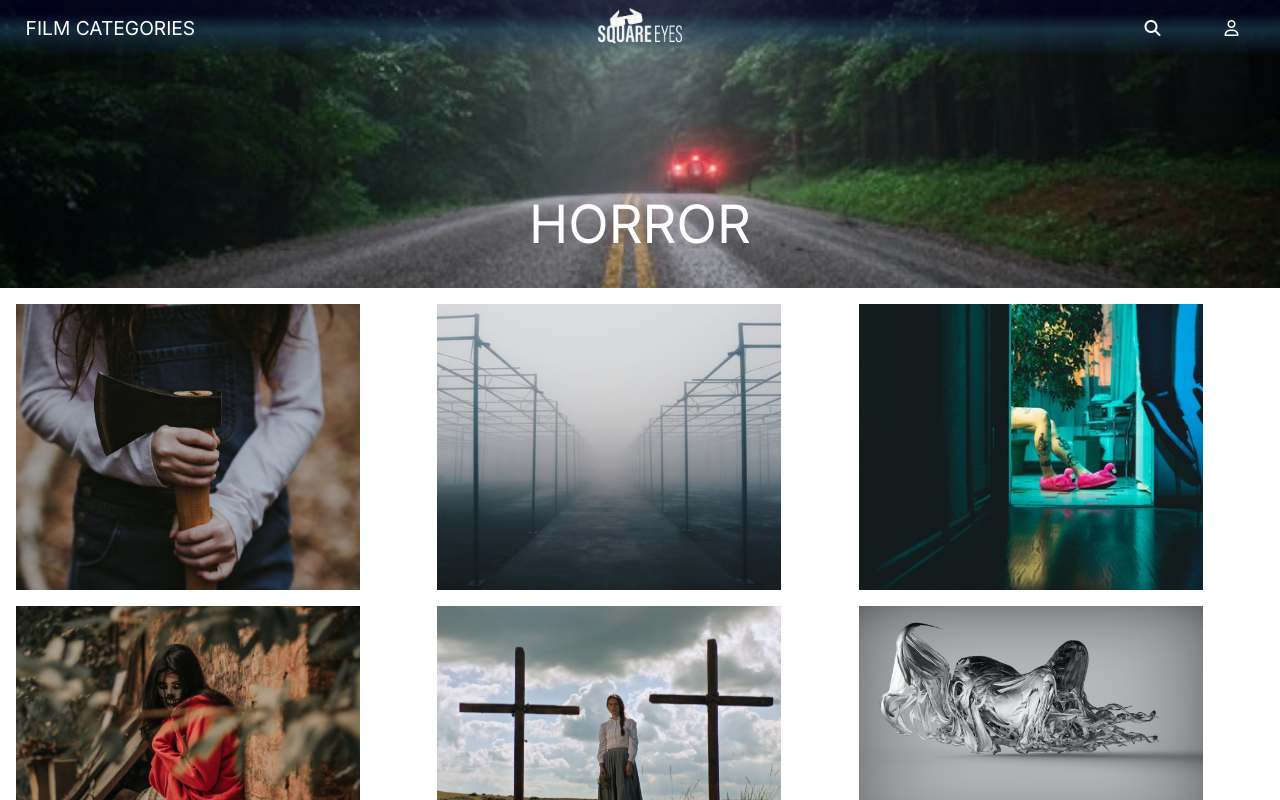
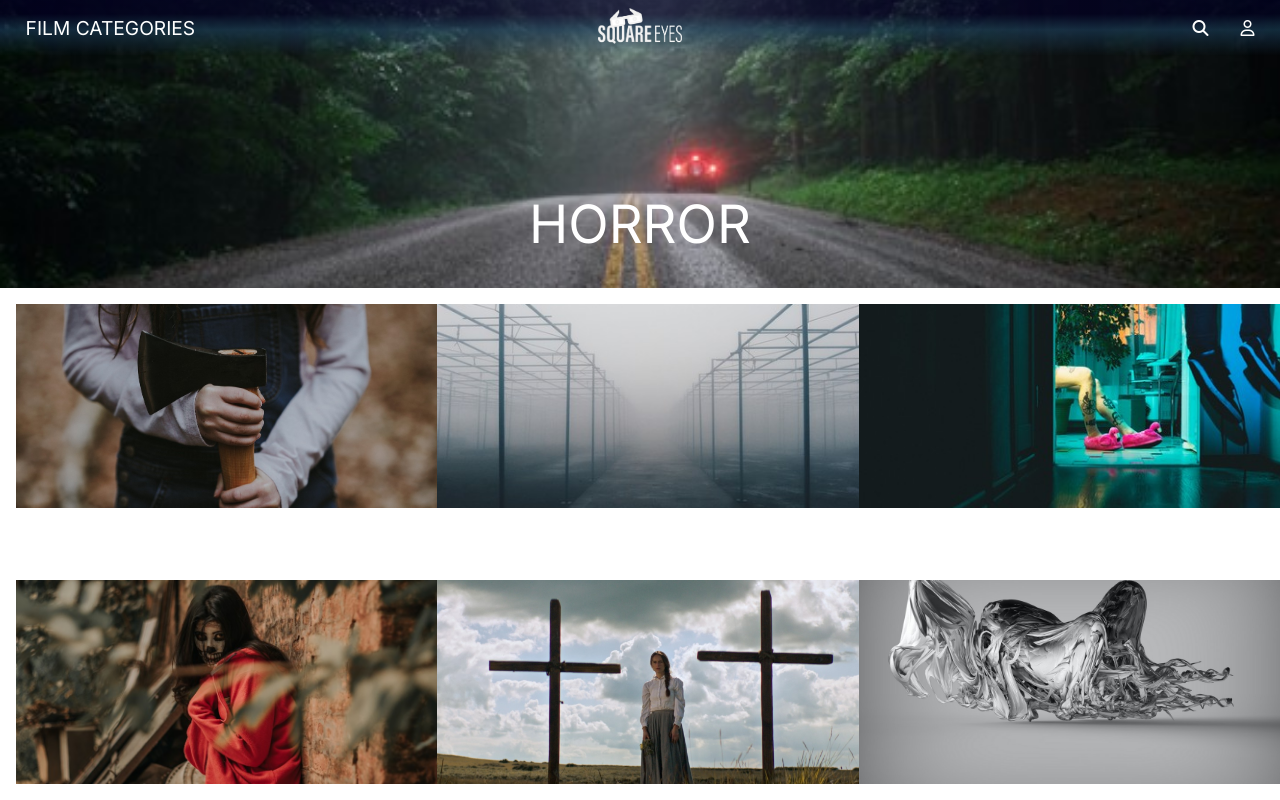
Before and after one commit to NoroffFEU/FED1-HTML-CSS1-CA-EliNygard, a plain HTML site: page html/filmlist.html in a window 1280 px wide. Shown: the top 800 px of the page. Drawn offline with Linux system fonts and the light colour scheme; a web font is replaced by a local one.

Commit message:
path /index.css

```diff
--- a/css/_horror.css
+++ b/css/_horror.css
@@ -24,7 +24,7 @@
 }
 
 .filmlist-horror {
-    max-width: 1280px;
+    max-width: 1440px;
     margin: auto;
 }
 
@@ -38,13 +38,13 @@
 
 .filmlist-horror-item {
     width: 100%;
-    max-width: 344px;
+    max-width: 433px;
 
 }
 
 .filmlist-horror-item img {
-    height: 100%;
-    width: 100%;
+    height: 204px;
+    width: 433px;
     object-fit: cover;
 }
 
--- a/css/_media.css
+++ b/css/_media.css
@@ -92,7 +92,7 @@
         padding: 0rem 1rem;
     }
 
-    .icons {
+    .icons-header {
         display: inline-flex;
         gap: 4rem;
         padding: 1rem 1rem;
```
Also changed, not shown: index.html (+1 -1 lines).
